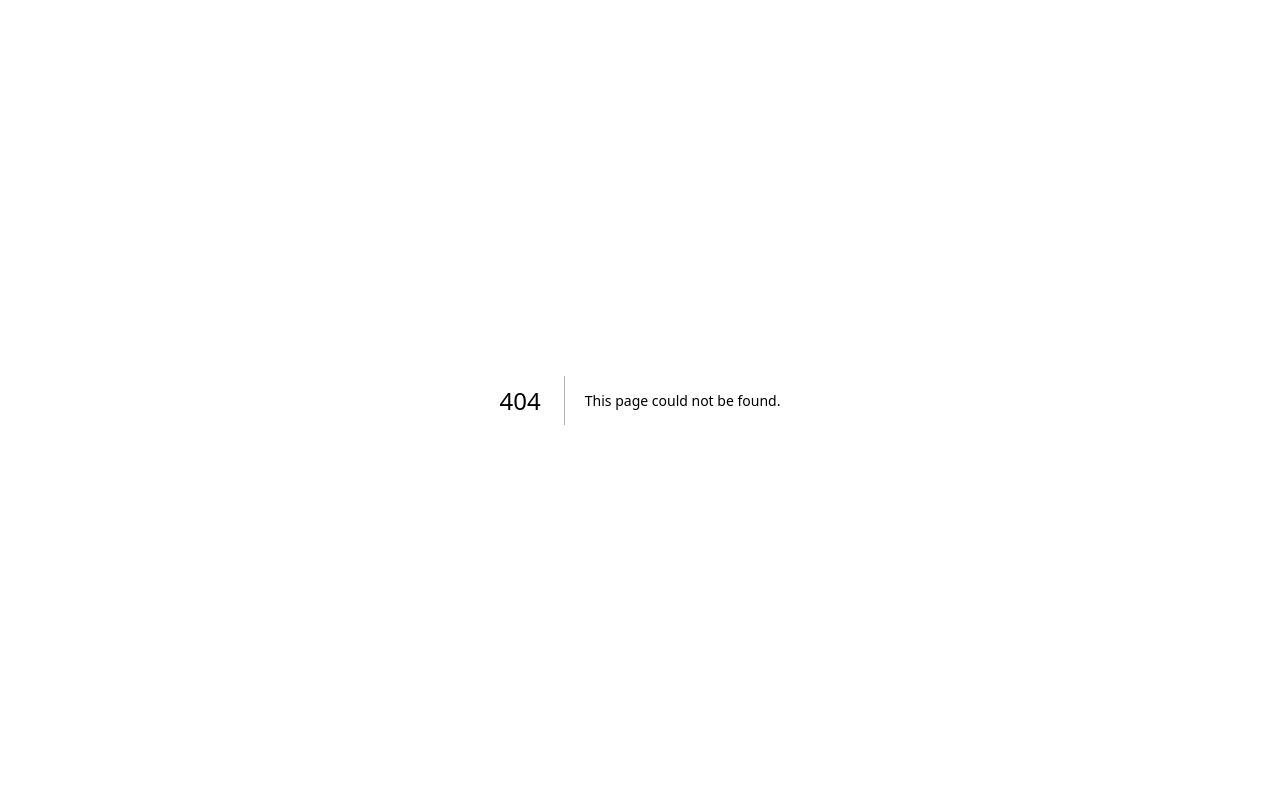
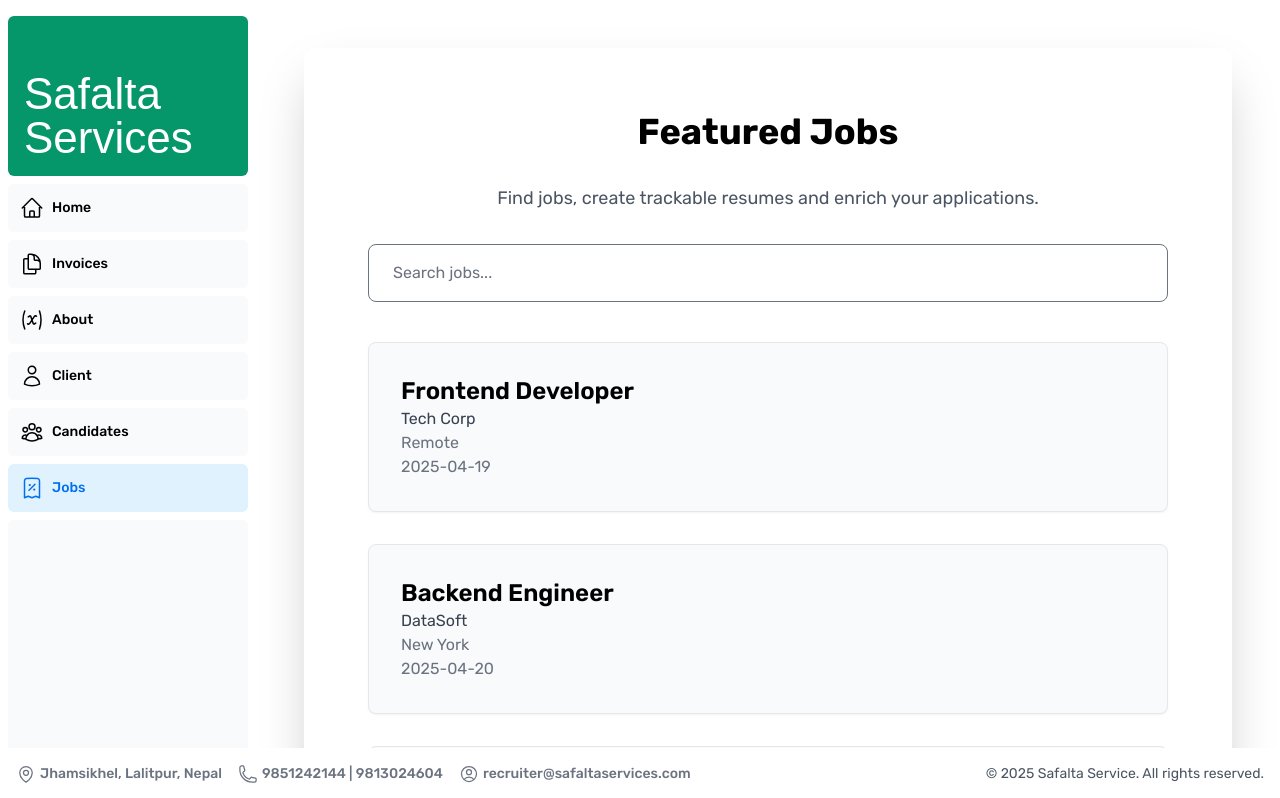
Before and after one commit to ashrestha19/blob_nextjs, a Next.js app: page /dashboard/jobs in a window 1280 px wide. Before the commit this address had no page. Shown: the top 798 px of the page. Built offline with nearby package versions, Linux system fonts and the light colour scheme; a web font is replaced by a local one.

Commit message:
added jobs pages and added footer template.

```diff
--- a/app/dashboard/about/layout.tsx
+++ b/app/dashboard/about/layout.tsx
@@ -1,4 +1,5 @@
 import SideNav from '@/app/ui/dashboard/sidenav';
+import Footer from '@/app/ui/dashboard/footer';
 
 export default function Layout({ children }: { children: React.ReactNode }) {
   return (
@@ -7,6 +8,11 @@ export default function Layout({ children }: { children: React.ReactNode }) {
         <SideNav />
       </div>
       <div className="flex-grow p-6 md:overflow-y-auto md:p-12">{children}</div>
+
+      <div className="hidden md:block w-full">
+        <Footer />
+        </div>
     </div>
+
   );
 }
--- /dev/null
+++ b/app/dashboard/jobs/layout.tsx
@@ -0,0 +1,23 @@
+import Footer from "@/app/ui/dashboard/footer";
+import SideNav from "@/app/ui/dashboard/sidenav";
+import React from "react";
+
+export default function JobsLayout({ children }: { children: React.ReactNode }) {
+    return (
+<>
+        <div className="flex">
+            <div className="w-64 flex-none">
+                <SideNav />
+            </div>
+            <div className="flex-grow p-6 md:overflow-y-auto md:p-12">
+                {children}
+            </div>
+        </div>
+      <div className="hidden md:block w-full">
+        <Footer />
+        </div>
+
+</>
+
+    );
+}
--- /dev/null
+++ b/app/dashboard/jobs/page.tsx
@@ -0,0 +1,43 @@
+import React from "react";
+
+// Dummy data for jobs
+const jobs = [
+    { id: 1, title: "Frontend Developer", company: "Tech Corp", location: "Remote", dateentered: "2025-04-19" },
+    { id: 2, title: "Backend Engineer", company: "DataSoft", location: "New York", dateentered: "2025-04-20" },
+    { id: 3, title: "UI/UX Designer", company: "Creative Studio", location: "San Francisco", dateentered: "2025-05-21" },
+];
+
+const JobsPage = () => {
+    return (
+     <div className="">
+        <main className="">
+       <div className="p-16 bg-white rounded-xl shadow-2xl flex flex-col items-center">
+                <h1 className="text-4xl font-bold mb-8 text-center">Featured Jobs</h1>
+                <p className="text-gray-600 mb-8 text-center text-lg">
+                    Find jobs, create trackable resumes and enrich your applications.
+                </p>
+                <div className="mb-10 w-full">
+                    <input
+                        type="text"
+                        placeholder="Search jobs..."
+                        className="w-full px-6 py-4 border rounded-lg focus:outline-none focus:ring-2 focus:ring-blue-500"
+                        // No search logic yet, just UI
+                    />
+                </div>
+                <ul className="space-y-8 w-full">
+                    {jobs.map((job) => (
+                        <li key={job.id} className="border rounded-lg p-8 shadow-sm hover:shadow-md transition bg-gray-50">
+                            <h2 className="text-2xl font-semibold">{job.title}</h2>
+                            <p className="text-gray-700">{job.company}</p>
+                            <p className="text-gray-500">{job.location}</p>
+                            <p className="text-gray-500">{job.dateentered}</p>
+                        </li>
+                    ))}
+                </ul>
+            </div>
+        </main>
+     </div>
+    );
+};
+
+export default JobsPage;
--- a/app/page.tsx
+++ b/app/page.tsx
@@ -1,4 +1,4 @@
-import AcmeLogo from '@/app/ui/acme-logo';
+import AcmeLogo from '@/app/ui/safalta-logo';
 import { ArrowRightIcon } from '@heroicons/react/24/outline';
 import Link from 'next/link';
 import { lusitana } from './ui/fonts';
--- /dev/null
+++ b/app/ui/dashboard/footer.tsx
@@ -0,0 +1,35 @@
+import React from "react";
+import { UserCircleIcon, PhoneIcon, MapPinIcon } from "@heroicons/react/24/outline";
+
+
+export default function Footer() {
+    return (
+        <footer className="bg-white rounded-lg text-sm text-gray-600 fixed bottom-0 left-0 w-full">
+  <div className="w-full mx-auto max-w-screen-xl p-4 flex items-center justify-between">
+    <ul className="flex flex-wrap items-center text-sm font-medium text-gray-500 dark:text-gray-400 gap-4">
+      <li>
+           <span className="flex items-center gap-1">
+          <MapPinIcon className="h-5 w-5 text-gray-500" />
+        <span>Jhamsikhel, Lalitpur, Nepal</span>
+        </span>
+      </li>
+      <li>
+        <span className="flex items-center gap-1">
+          <PhoneIcon className="h-5 w-5 text-gray-500" />
+          9851242144 | 9813024604
+        </span>
+      </li>
+      <li>
+         <span className="flex items-center gap-1">
+          <UserCircleIcon className="h-5 w-5 text-gray-500" />
+        <span>recruiter@safaltaservices.com</span>
+        </span>
+      </li>
+    </ul>
+    <span className="text-sm text-gray-600 dark:text-gray-600 text-right">
+      &copy; {new Date().getFullYear()} Safalta Service. All rights reserved.
+    </span>
+  </div>
+</footer>
+    );
+}
--- a/app/ui/dashboard/nav-links.tsx
+++ b/app/ui/dashboard/nav-links.tsx
@@ -28,7 +28,7 @@ const links = [
     href: '/dashboard/about',
     icon: VariableIcon,
   },
-  { name: 'Client', href: '/dashboard/customers', icon: UserIcon  },
+  { name: 'Client', href: '/dashboard/clients', icon: UserIcon  },
   { name: 'Candidates', href: '/dashboard/candidates', icon: UserGroupIcon },
   { name: 'Jobs', href: '/dashboard/jobs', icon: ReceiptPercentIcon },
 ];
--- a/app/ui/dashboard/sidenav.tsx
+++ b/app/ui/dashboard/sidenav.tsx
@@ -1,21 +1,23 @@
 import Link from 'next/link';
 import NavLinks from '@/app/ui/dashboard/nav-links';
-import SafaltaLogo from '@/app/ui/acme-logo';
+import SafaltaLogo from '@/app/ui/safalta-logo';
 import { PowerIcon } from '@heroicons/react/24/outline';
 
 export default function SideNav() {
   return (
     <div className="flex h-full flex-col px-3 py-4 md:px-2">
       <Link
-        className="mb-2 flex h-20 items-end justify-start rounded-md bg-blue-600 p-4 md:h-40"
-        href="/"
-      >
+        className="mb-2 flex h-20 items-end justify-start rounded-md bg-emerald-600 p-4 md:h-40"
+        href="/">
         <div className="w-32 text-white md:w-40">
           <SafaltaLogo />
         </div>
+
       </Link>
       <div className="flex grow flex-row justify-between space-x-2 md:flex-col md:space-x-0 md:space-y-2">
+
         <NavLinks />
+
         <div className="hidden h-auto w-full grow rounded-md bg-gray-50 md:block"></div>
         <form>
           <button className="flex h-[48px] w-full grow items-center justify-center gap-2 rounded-md bg-gray-50 p-3 text-sm font-medium hover:bg-sky-100 hover:text-blue-600 md:flex-none md:justify-start md:p-2 md:px-3">
@@ -25,5 +27,6 @@ export default function SideNav() {
         </form>
       </div>
     </div>
+
   );
 }
--- a/app/ui/acme-logo.tsx
+++ b/app/ui/safalta-logo.tsx
@@ -6,8 +6,8 @@ export default function SafaltaLogo() {
     <div
       className={`${lusitana.className} flex flex-row items-center leading-none text-white`}
     >
-      <GlobeAltIcon className="h-12 w-12 rotate-[15deg]" />
-      <p className="text-[44px]">Safalta Services</p>
+      {/* <GlobeAltIcon className="h-12 w-12 rotate-[15deg] text-emerald-500" /> */}
+      <p className="text-[44px] ">Safalta Services</p>
     </div>
   );
 }
```
